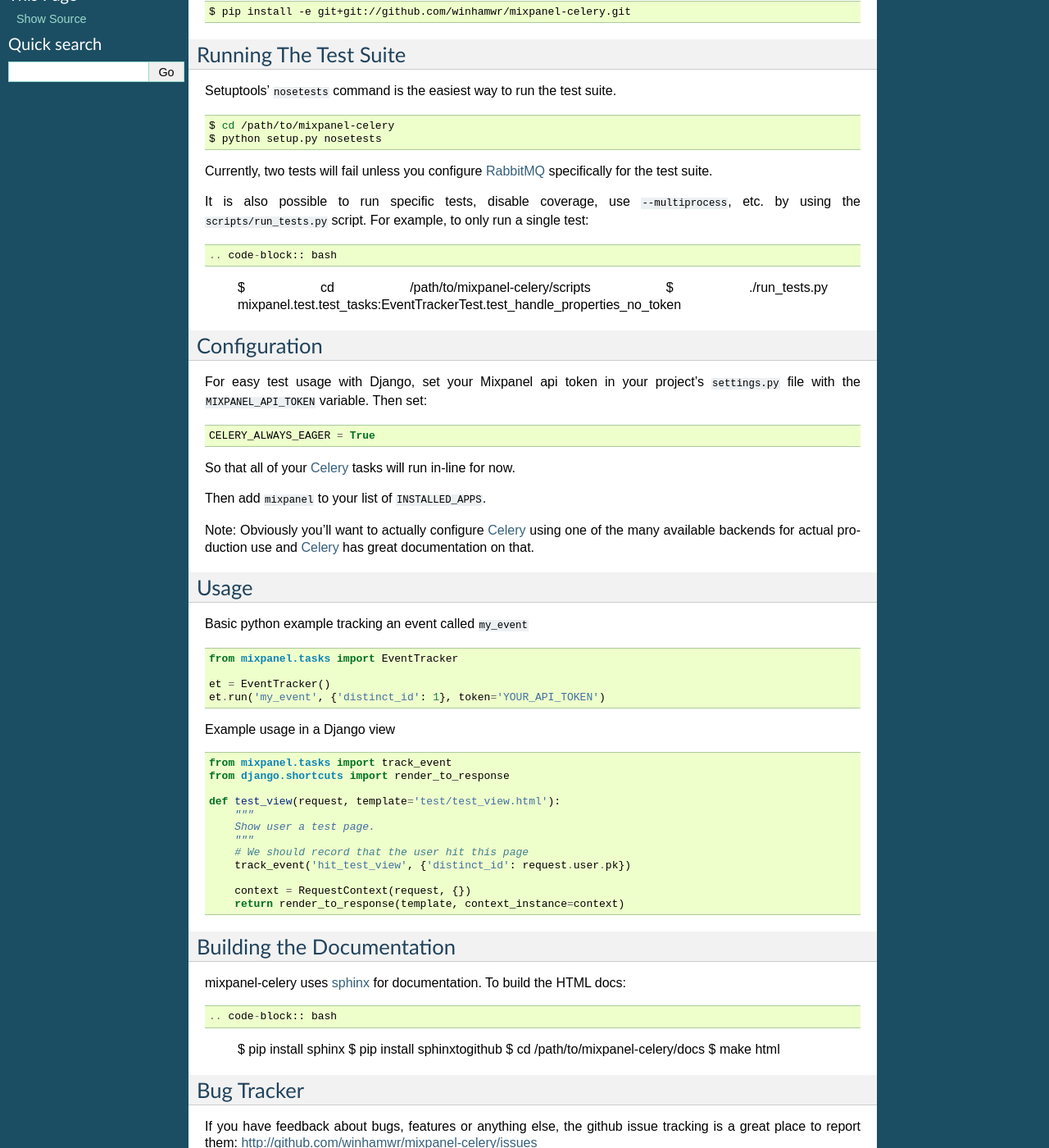
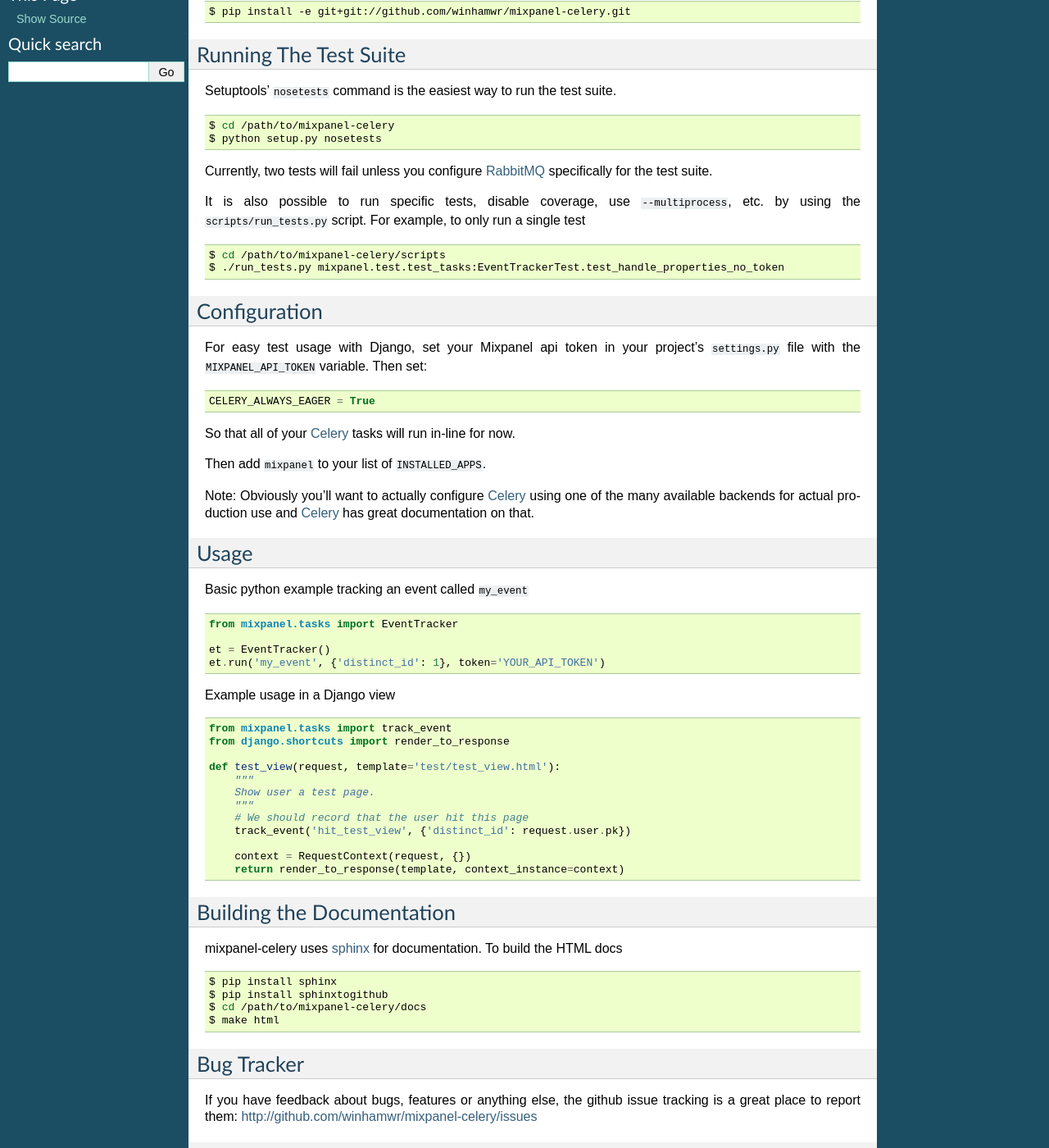
Before and after one commit to winhamwr/mixpanel-celery, a Sphinx documentation site: the page built from docs/introduction.rst, in a window 1280 px wide and 1400 px high, scrolled down 433 px. Shown: the whole window at 82% size. Built offline with Sphinx 7.4.7, drawn with Linux system fonts in a browser that asks for light colours.

Commit message:
docs rst cleanup

```diff
--- a/docs/introduction.rst
+++ b/docs/introduction.rst
@@ -41,7 +41,7 @@
 
 It is also possible to run specific tests, disable coverage, use
 ``--multiprocess``, etc. by using the ``scripts/run_tests.py`` script. For
-example, to only run a  single test::
+example, to only run a  single test
 
 .. code-block:: bash
 
@@ -97,7 +97,7 @@
 Building the Documentation
 ==========================
 
-mixpanel-celery uses `sphinx`_ for documentation. To build the HTML docs::
+mixpanel-celery uses `sphinx`_ for documentation. To build the HTML docs
 
 .. code-block:: bash
 
```
